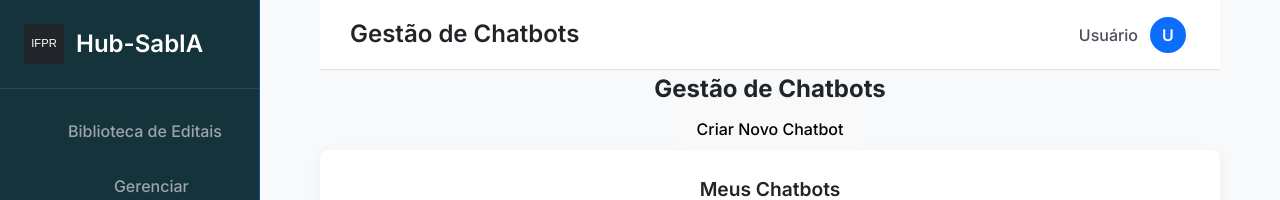
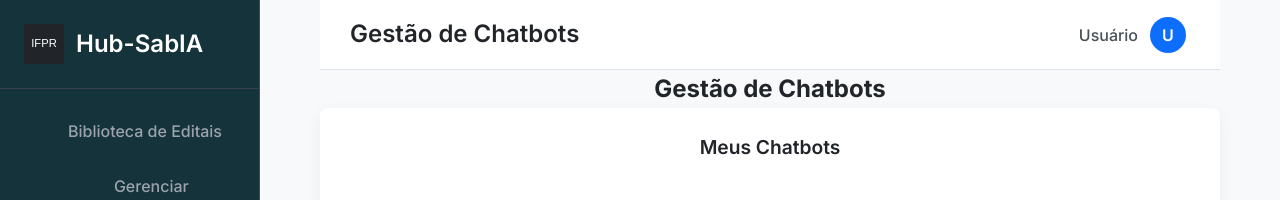
Before and after one commit to HubSabia/HubSabia_Front_e_Back, a Vue app in the folder frontend/: page /#/chatbots in a window 1280 px wide. Shown: the top 200 px of the page. Built offline with nearby package versions, Linux system fonts and the light colour scheme; no server answers; sample sign-in values are in the browser's storage.

Commit message:
Update GerenciaChatbots.vue
Correção do local do botão de criação de chatbots

```diff
--- a/frontend/src/views/GerenciaChatbots.vue
+++ b/frontend/src/views/GerenciaChatbots.vue
@@ -3,11 +3,6 @@
     <header class="view-header">
       <h2>Gestão de Chatbots</h2>
     </header>
-
-    <div class="actions-bar">
-      <button class="btn-primary" @click="handleCriar">Criar Novo Chatbot</button>
-    </div>
-
     <!-- A tabela agora será renderizada em vez do bloco <pre> -->
     <div class="list-card">
       <h3 class="list-title">Meus Chatbots</h3>
```
